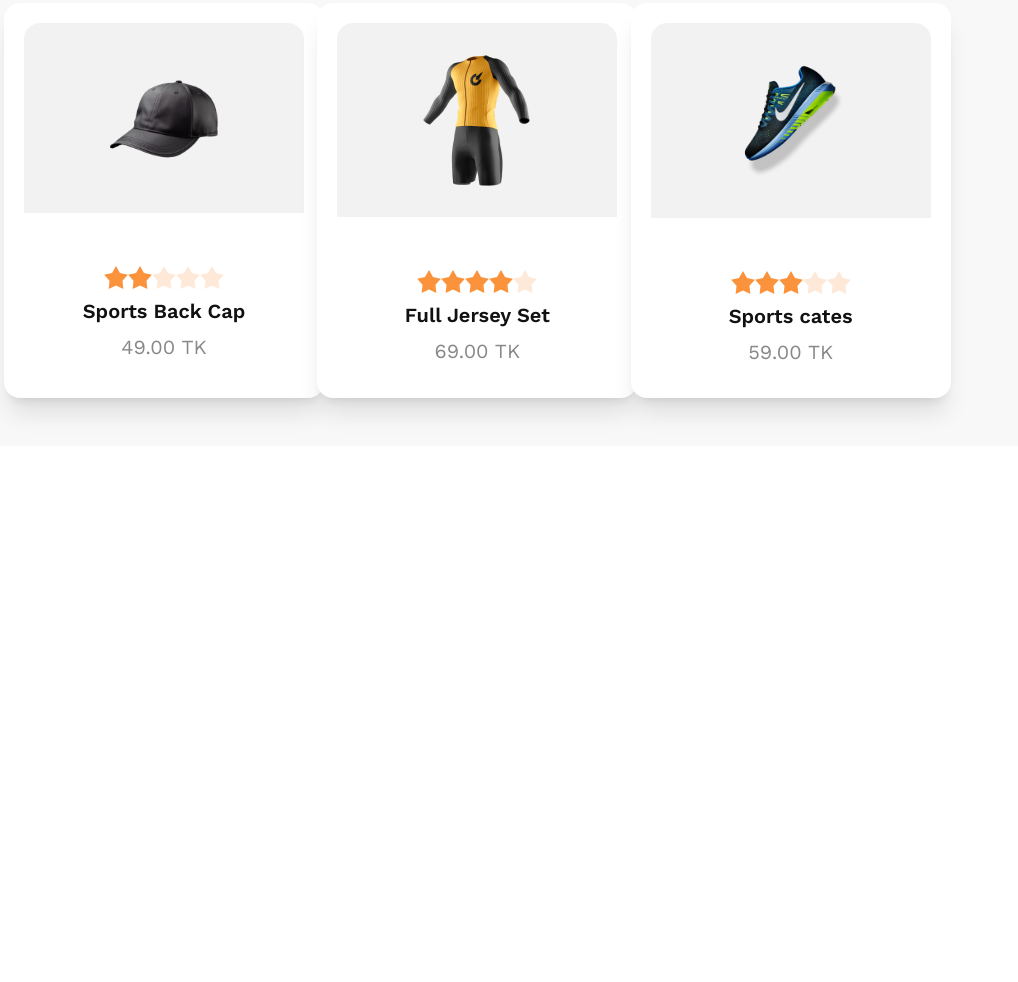
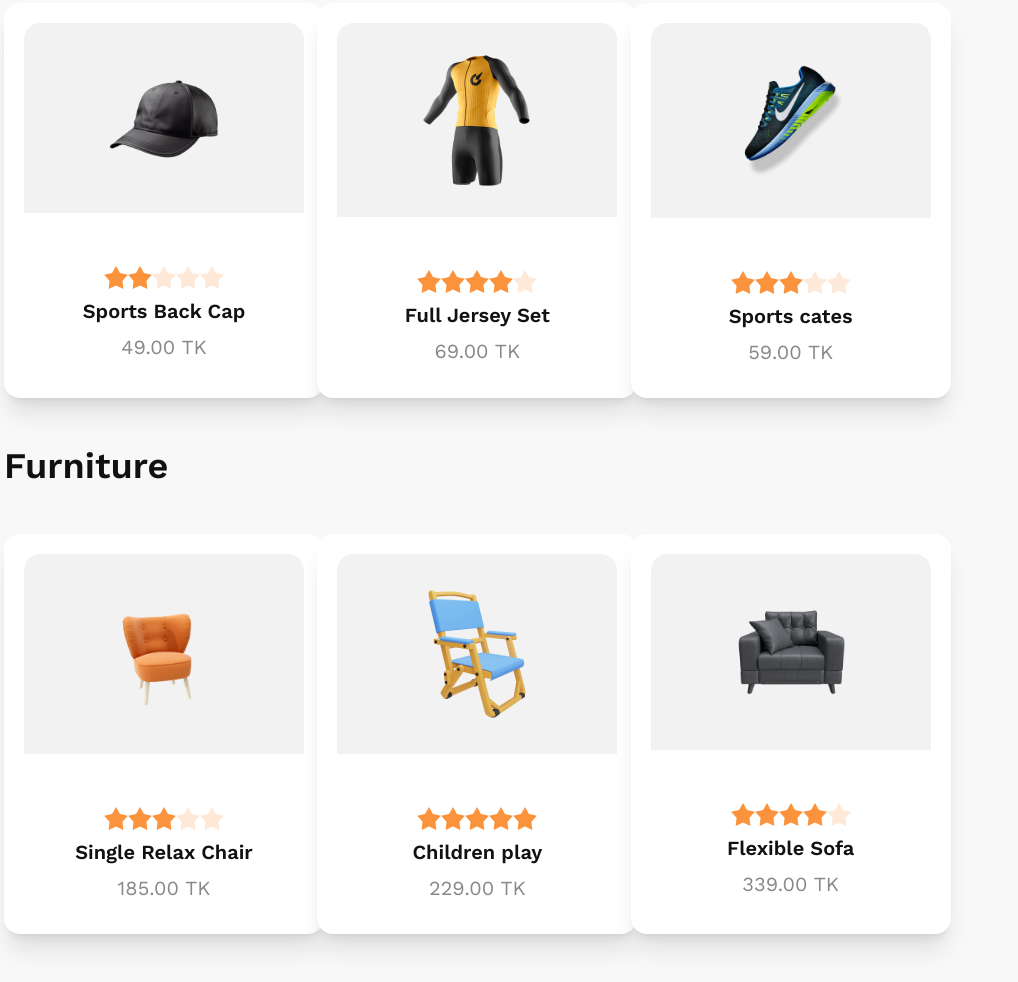
Before and after one commit to saidureg/Summer-Sale, a plain HTML site: page index.html in a window 1280 px wide. Shown: the part 1532-2514 px from the top of the page, without its empty margins (0-1018 px from the left). Before the commit the page ends 1978 px from the top, so only its background shows below. Drawn offline with nearby package versions, Linux system fonts and the light colour scheme.

Commit message:
completed the Furniture section with calculation the price

```diff
--- a/index.html
+++ b/index.html
@@ -189,6 +189,69 @@
                         </div>
                     </div>
                 </div>
+                <!-- Furniture section -->
+                <div class="mt-12">
+                    <h1 class="text-text-color font-semibold text-4xl mb-7 lg:mb-12">Furniture</h1>
+                    <div class="grid gap-6 grid-cols-1 lg:grid-cols-3">
+                        <!-- seventh card -->
+                        <div onclick="clickOnCard(this)" class="card w-80 bg-base-100 shadow-xl">
+                            <figure class="px-20 py-10 bg-text-color/5 m-5">
+                                <img src="./images/prod7.png" alt="Single Relax Chair" class="rounded-xl" />
+                            </figure>
+                            <div class="card-body items-center text-center">
+                                <div class="rating">
+                                    <input type="radio" name="rating-8" class="mask mask-star-2 bg-orange-400" />
+                                    <input type="radio" name="rating-8" class="mask mask-star-2 bg-orange-400"
+                                        />
+                                    <input type="radio" name="rating-8" class="mask mask-star-2 bg-orange-400" checked />
+                                    <input type="radio" name="rating-8" class="mask mask-star-2 bg-orange-400" />
+                                    <input type="radio" name="rating-8" class="mask mask-star-2 bg-orange-400" />
+                                </div>
+                                <h2 class="card-title text-text-color">Single Relax Chair</h2>
+                                <p class="text-text-color/50 text-xl">185.00 TK</p>
+
+                            </div>
+                        </div>
+                        <!-- eighth card -->
+                        <div onclick="clickOnCard(this)" class="card w-80 bg-base-100 shadow-xl">
+                            <figure class="px-20 pt-7 pb-8 bg-text-color/5 m-5">
+                                <img src="./images/prod8.png" alt="Children play" class="rounded-xl" />
+                            </figure>
+                            <div class="card-body items-center text-center">
+                                <div class="rating">
+                                    <input type="radio" name="rating-9" class="mask mask-star-2 bg-orange-400" />
+                                    <input type="radio" name="rating-9" class="mask mask-star-2 bg-orange-400" />
+                                    <input type="radio" name="rating-9" class="mask mask-star-2 bg-orange-400" />
+                                    <input type="radio" name="rating-9" class="mask mask-star-2 bg-orange-400"
+                                        />
+                                    <input type="radio" name="rating-9" class="mask mask-star-2 bg-orange-400" checked />
+                                </div>
+                                <h2 class="card-title text-text-color">Children play</h2>
+                                <p class="text-text-color/50 text-xl">229.00 TK</p>
+
+                            </div>
+                        </div>
+                        <!-- ninth card -->
+                        <div onclick="clickOnCard(this)" class="card w-80 bg-base-100 shadow-xl">
+                            <figure class="px-20 py-12 bg-text-color/5 m-5">
+                                <img src="./images/prod9.png" alt="Flexible Sofa" class="rounded-xl" />
+                            </figure>
+                            <div class="card-body items-center text-center">
+                                <div class="rating">
+                                    <input type="radio" name="rating-10" class="mask mask-star-2 bg-orange-400" />
+                                    <input type="radio" name="rating-10" class="mask mask-star-2 bg-orange-400" />
+                                    <input type="radio" name="rating-10" class="mask mask-star-2 bg-orange-400"
+                                        />
+                                    <input type="radio" name="rating-10" class="mask mask-star-2 bg-orange-400" checked />
+                                    <input type="radio" name="rating-10" class="mask mask-star-2 bg-orange-400" />
+                                </div>
+                                <h2 class="card-title text-text-color">Flexible Sofa</h2>
+                                <p class="text-text-color/50 text-xl">339.00 TK</p>
+
+                            </div>
+                        </div>
+                    </div>
+                </div>
             </div>
             <div class="mt-6 md:mt-16 lg:mt-24">
                 <!-- coupon card -->
@@ -204,7 +267,7 @@
                 </div>
                 <!-- calculation card -->
                 <div class="card w-80 bg-base-100 shadow-xl my-6">
-                    <div class="card-body pt-6 pb-20 relative divide-y divide-primary-color">
+                    <div class="card-body pt-6 pb-16 relative divide-y divide-primary-color">
                         <!-- text added empty div -->
                         <div id="selected-text" class="text-text-color text-xl font-semibold">
                             <ol id="selected-item-list" class="list-decimal ml-7"></ol>
@@ -219,7 +282,7 @@
                         </div>
                         <div class="flex">
                             <!-- Open the modal using ID.showModal() method -->
-                            <button id="btn-purchase" class="disable-button mt-12 py-3 px-6 bg-primary-color text-white font-semibold text-xl absolute w-4/5 rounded-lg" onclick="my_modal_1.showModal()" disabled>Make
+                            <button id="btn-purchase" class="disable-button mt-8 py-3 px-6 bg-primary-color text-white font-semibold text-xl absolute w-4/5 rounded-lg" onclick="my_modal_1.showModal()" disabled>Make
                                 Purchase</button>
                             <dialog id="my_modal_1" class="modal">
                                 <form method="dialog" class="modal-box text-center lg:pb-16">
```
